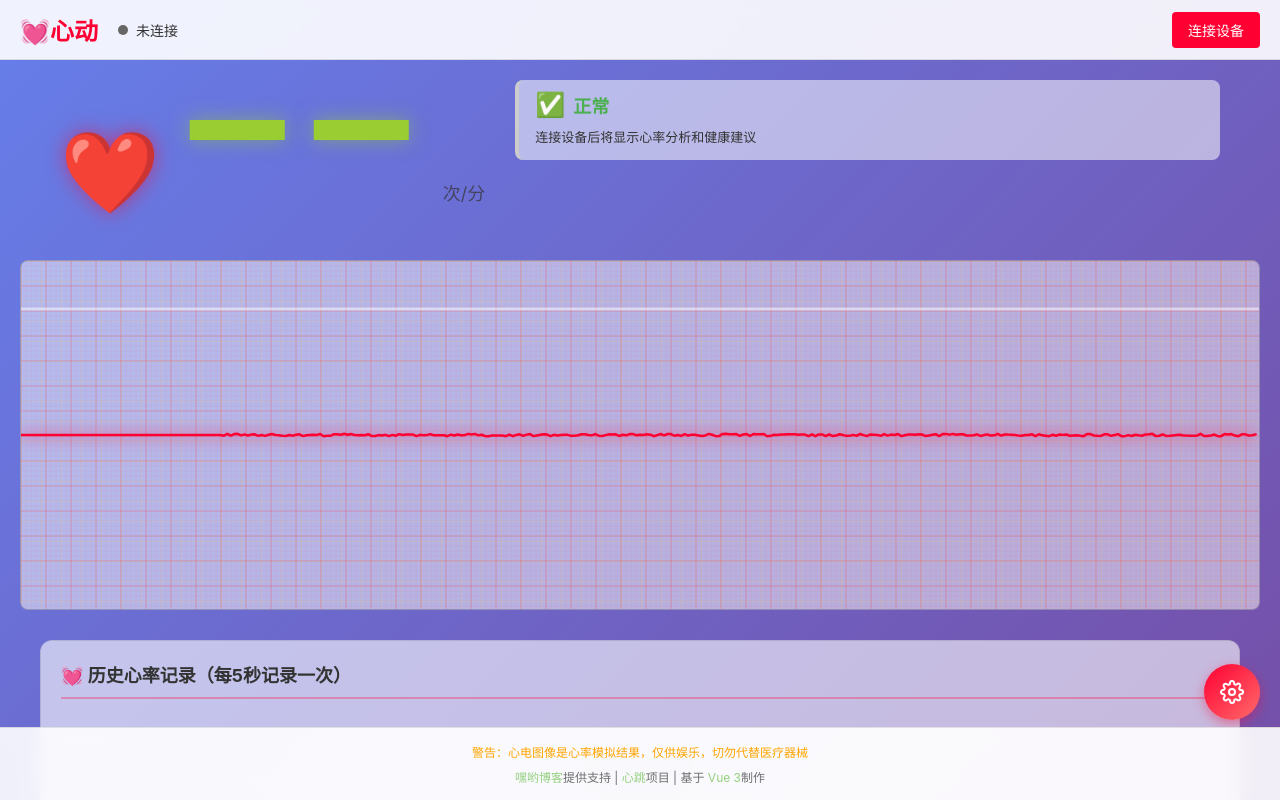
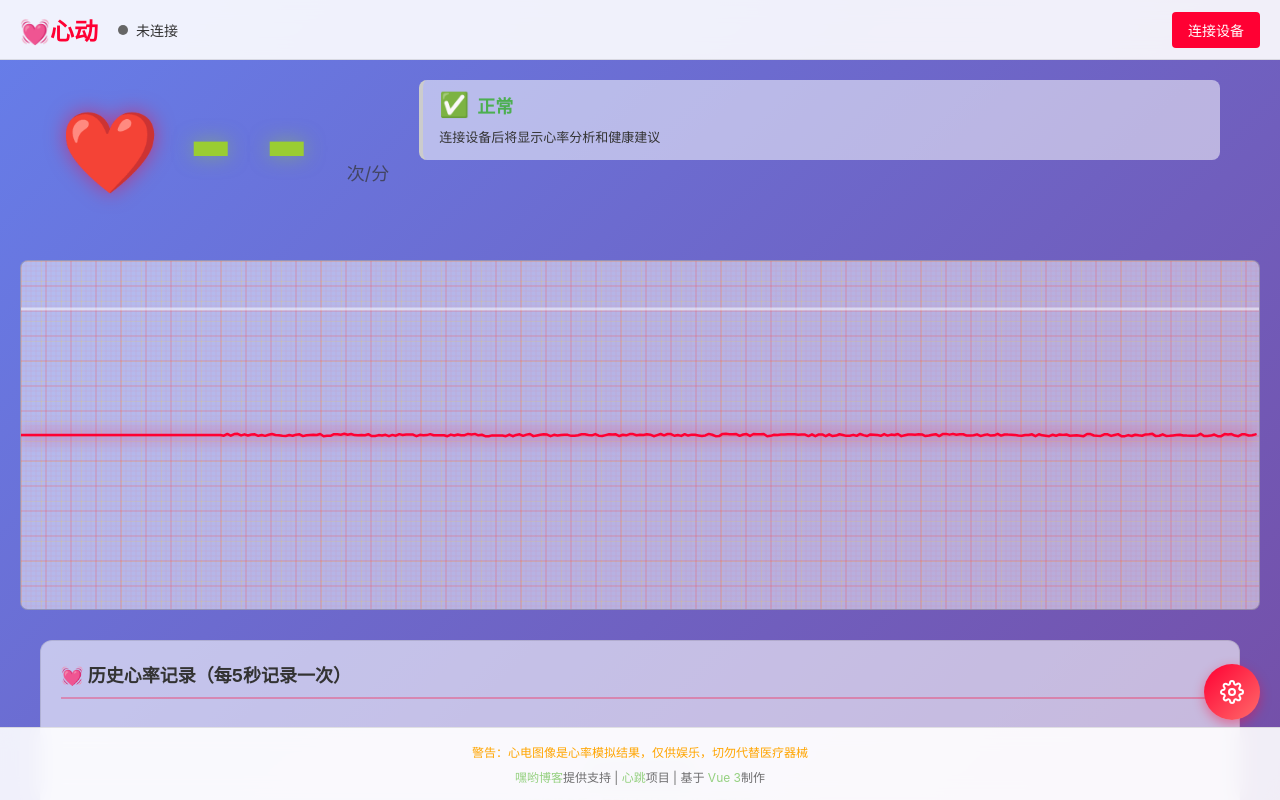
Before and after one commit to xiaoheiyo/xindong, a Vue app: page / in a window 1280 px wide. Built offline with nearby package versions, Linux system fonts and the light colour scheme.

Commit message:
1.3.6 项目本地化，离线部署

```diff
--- a/index.html
+++ b/index.html
@@ -68,18 +68,16 @@
     }
     </script>
 
-    <!-- 字体预加载 -->
-    <link rel="preconnect" href="https://fonts.googleapis.com">
-    <link rel="preconnect" href="https://fonts.gstatic.com" crossorigin>
-    <link href="https://fonts.googleapis.com/css2?family=Press+Start+2P&family=Orbitron:wght@400;700;900&family=JetBrains+Mono:wght@400;500&display=swap" rel="stylesheet">
-
-    <!-- Clarity tracking code for https://xd.heiu.top/ -->
+    <!-- Clarity tracking code (仅在在线时加载) -->
     <script>
-          (function(c,l,a,r,i,t,y){
-              c[a]=c[a]||function(){(c[a].q=c[a].q||[]).push(arguments)};
-              t=l.createElement(r);t.async=1;t.src="https://www.clarity.ms/tag/"+i+"?ref=bwt";
-              y=l.getElementsByTagName(r)[0];y.parentNode.insertBefore(t,y);
-          })(window, document, "clarity", "script", "we3jqiqcij");
+      // 检查网络连接状态
+      if (navigator.onLine) {
+        (function(c,l,a,r,i,t,y){
+            c[a]=c[a]||function(){(c[a].q=c[a].q||[]).push(arguments)};
+            t=l.createElement(r);t.async=1;t.src="https://www.clarity.ms/tag/"+i+"?ref=bwt";
+            y=l.getElementsByTagName(r)[0];y.parentNode.insertBefore(t,y);
+        })(window, document, "clarity", "script", "we3jqiqcij");
+      }
     </script>
   </head>
   <body>
--- /dev/null
+++ b/public/fonts/fonts.css
@@ -0,0 +1,56 @@
+/* Press Start 2P - Pixel Font */
+@font-face {
+  font-family: 'Press Start 2P';
+  font-style: normal;
+  font-weight: 400;
+  font-display: swap;
+  src: url('./fonts/press-start-2p.woff2') format('woff2');
+  unicode-range: U+0000-00FF, U+0131, U+0152-0153, U+02BB-02BC, U+02C6, U+02DA, U+02DC, U+0304, U+0308, U+0329, U+2000-206F, U+2074, U+20AC, U+2122, U+2191, U+2193, U+2212, U+2215, U+FEFF, U+FFFD;
+}
+
+/* Orbitron - Futuristic Font */
+@font-face {
+  font-family: 'Orbitron';
+  font-style: normal;
+  font-weight: 400;
+  font-display: swap;
+  src: url('./fonts/orbitron-regular.woff2') format('woff2');
+  unicode-range: U+0000-00FF, U+0131, U+0152-0153, U+02BB-02BC, U+02C6, U+02DA, U+02DC, U+0304, U+0308, U+0329, U+2000-206F, U+2074, U+20AC, U+2122, U+2191, U+2193, U+2212, U+2215, U+FEFF, U+FFFD;
+}
+
+@font-face {
+  font-family: 'Orbitron';
+  font-style: normal;
+  font-weight: 700;
+  font-display: swap;
+  src: url('./fonts/orbitron-bold.woff2') format('woff2');
+  unicode-range: U+0000-00FF, U+0131, U+0152-0153, U+02BB-02BC, U+02C6, U+02DA, U+02DC, U+0304, U+0308, U+0329, U+2000-206F, U+2074, U+20AC, U+2122, U+2191, U+2193, U+2212, U+2215, U+FEFF, U+FFFD;
+}
+
+@font-face {
+  font-family: 'Orbitron';
+  font-style: normal;
+  font-weight: 900;
+  font-display: swap;
+  src: url('./fonts/orbitron-black.woff2') format('woff2');
+  unicode-range: U+0000-00FF, U+0131, U+0152-0153, U+02BB-02BC, U+02C6, U+02DA, U+02DC, U+0304, U+0308, U+0329, U+2000-206F, U+2074, U+20AC, U+2122, U+2191, U+2193, U+2212, U+2215, U+FEFF, U+FFFD;
+}
+
+/* JetBrains Mono - Code Font */
+@font-face {
+  font-family: 'JetBrains Mono';
+  font-style: normal;
+  font-weight: 400;
+  font-display: swap;
+  src: url('./fonts/jetbrains-mono-regular.woff2') format('woff2');
+  unicode-range: U+0000-00FF, U+0131, U+0152-0153, U+02BB-02BC, U+02C6, U+02DA, U+02DC, U+0304, U+0308, U+0329, U+2000-206F, U+2074, U+20AC, U+2122, U+2191, U+2193, U+2212, U+2215, U+FEFF, U+FFFD;
+}
+
+@font-face {
+  font-family: 'JetBrains Mono';
+  font-style: normal;
+  font-weight: 500;
+  font-display: swap;
+  src: url('./fonts/jetbrains-mono-medium.woff2') format('woff2');
+  unicode-range: U+0000-00FF, U+0131, U+0152-0153, U+02BB-02BC, U+02C6, U+02DA, U+02DC, U+0304, U+0308, U+0329, U+2000-206F, U+2074, U+20AC, U+2122, U+2191, U+2193, U+2212, U+2215, U+FEFF, U+FFFD;
+}
--- a/src/App.vue
+++ b/src/App.vue
@@ -411,7 +411,7 @@ onUnmounted(() => {
   font-size: 120px;
   font-weight: bold;
   color: #9acd32;
-  font-family: 'Press Start 2P', 'Courier New', monospace;
+  font-family: var(--font-pixel);
   text-shadow: 0 0 20px rgba(154, 205, 50, 0.5);
   letter-spacing: 4px;
 }
@@ -521,7 +521,7 @@ onUnmounted(() => {
 .history-time {
   font-size: 14px;
   color: #666;
-  font-family: 'JetBrains Mono', monospace;
+  font-family: var(--font-mono);
 }
 
 .history-bpm {
--- a/src/assets/main.css
+++ b/src/assets/main.css
@@ -3,6 +3,23 @@
   margin: 0;
   padding: 0;
   box-sizing: border-box;
+}
+
+/* 定义字体变量 - 使用系统字体作为离线fallback */
+:root {
+  /* 像素字体 - Press Start 2P 的替代 */
+  --font-pixel: 'Press Start 2P', 'Courier New', 'Lucida Console', Monaco, monospace;
+
+  /* 现代字体 - Orbitron 的替代 */
+  --font-modern: 'Orbitron', 'Segoe UI', 'Roboto', 'Helvetica Neue', Arial, sans-serif;
+
+  /* 代码字体 - JetBrains Mono 的替代 */
+  --font-mono: 'JetBrains Mono', 'Fira Code', 'Consolas', 'Monaco', 'Courier New', monospace;
+
+  /* 默认字体 */
+  --font-default: -apple-system, BlinkMacSystemFont, 'Segoe UI', 'Roboto', 'Oxygen',
+    'Ubuntu', 'Cantarell', 'Fira Sans', 'Droid Sans', 'Helvetica Neue',
+    sans-serif;
 }
 
 html, body {
@@ -12,9 +29,7 @@ html, body {
 }
 
 body {
-  font-family: -apple-system, BlinkMacSystemFont, 'Segoe UI', 'Roboto', 'Oxygen',
-    'Ubuntu', 'Cantarell', 'Fira Sans', 'Droid Sans', 'Helvetica Neue',
-    sans-serif;
+  font-family: var(--font-default);
   -webkit-font-smoothing: antialiased;
   -moz-osx-font-smoothing: grayscale;
   background: #e8e8e8;
--- a/src/components/AppHeader.vue
+++ b/src/components/AppHeader.vue
@@ -66,7 +66,7 @@ const handleConnect = () => {
   font-size: 24px;
   font-weight: bold;
   color: #ff0033;
-  font-family: 'Orbitron', sans-serif;
+  font-family: var(--font-modern);
 }
 
 .status-indicator {
--- a/src/components/HeartRateStatus.vue
+++ b/src/components/HeartRateStatus.vue
@@ -137,7 +137,7 @@ const statusIcon = computed(() => {
 }
 
 .status-text {
-  font-family: 'Press Start 2P', 'Courier New', monospace;
+  font-family: var(--font-pixel);
 }
 
 .status-description {
--- a/src/components/HistoryManager.vue
+++ b/src/components/HistoryManager.vue
@@ -367,7 +367,7 @@ defineExpose({
 .history-time {
   font-size: 14px;
   color: #666;
-  font-family: 'JetBrains Mono', monospace;
+  font-family: var(--font-mono);
 }
 
 .history-bpm {
--- a/src/components/SettingsPanel.vue
+++ b/src/components/SettingsPanel.vue
@@ -798,7 +798,7 @@ input:checked + .toggle-slider-large:before {
   background: rgba(255, 255, 255, 0.8);
   color: #333;
   font-size: 14px;
-  font-family: 'Press Start 2P', 'Courier New', monospace;
+  font-family: var(--font-pixel);
   transition: all 0.3s;
   width: 100%;
 }
@@ -981,7 +981,7 @@ input:checked + .toggle-slider-large:before {
   font-size: 32px;
   font-weight: bold;
   color: #ff0033;
-  font-family: 'Press Start 2P', 'Courier New', monospace;
+  font-family: var(--font-pixel);
   margin-right: 8px;
 }
 
--- a/src/main.ts
+++ b/src/main.ts
@@ -2,4 +2,31 @@ import { createApp } from 'vue'
 import App from './App.vue'
 import './assets/main.css'
 
-createApp(App).mount('#app')
+const app = createApp(App)
+app.mount('#app')
+
+// 注册 Service Worker (仅在生产环境)
+if ('serviceWorker' in navigator && import.meta.env.PROD) {
+  window.addEventListener('load', () => {
+    navigator.serviceWorker
+      .register('/sw.js')
+      .then((registration) => {
+        console.log('[SW] 注册成功:', registration.scope)
+
+        // 监听更新
+        registration.addEventListener('updatefound', () => {
+          const newWorker = registration.installing
+          if (newWorker) {
+            newWorker.addEventListener('statechange', () => {
+              if (newWorker.state === 'installed' && navigator.serviceWorker.controller) {
+                console.log('[SW] 新版本可用,请刷新页面')
+              }
+            })
+          }
+        })
+      })
+      .catch((error) => {
+        console.error('[SW] 注册失败:', error)
+      })
+  })
+}
```
Also changed, not shown: public/sw.js (added, +72 -0 lines).
